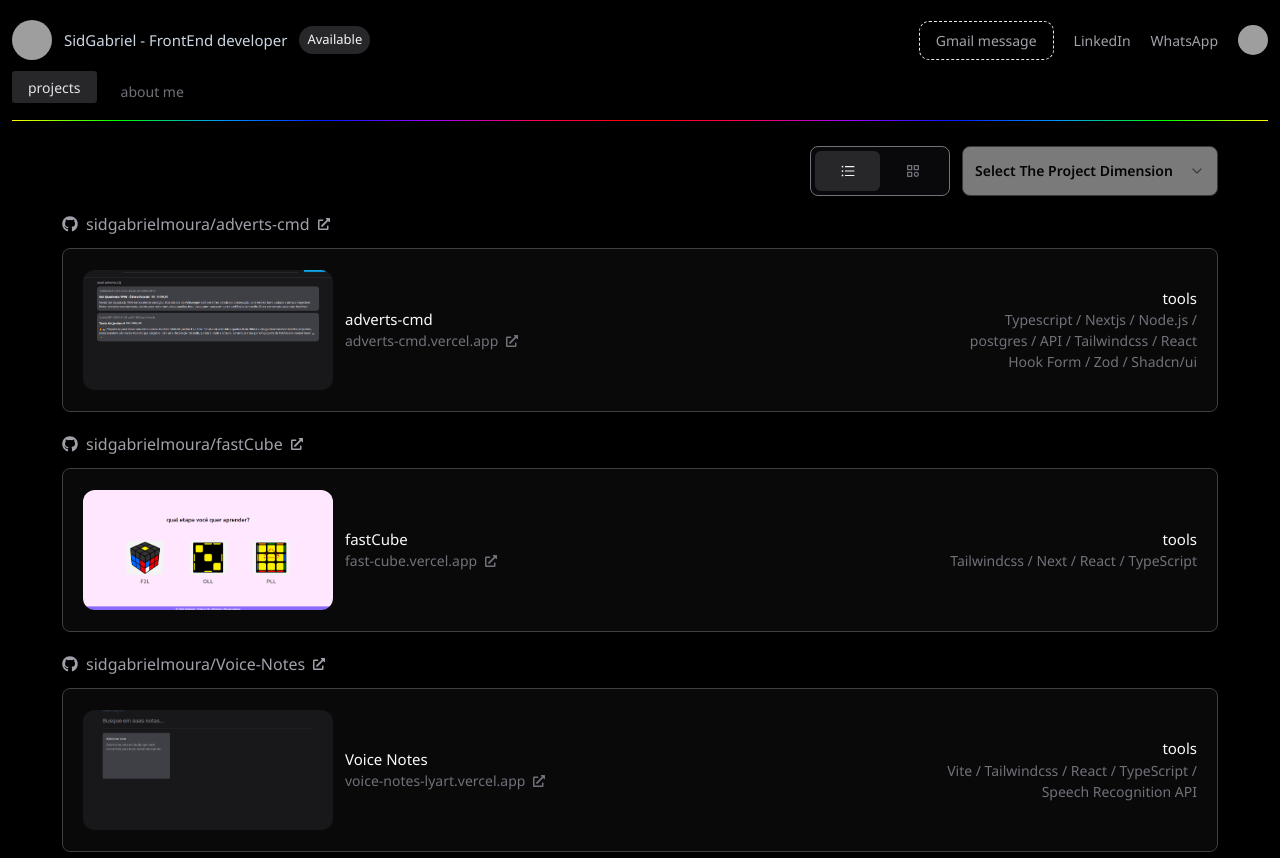
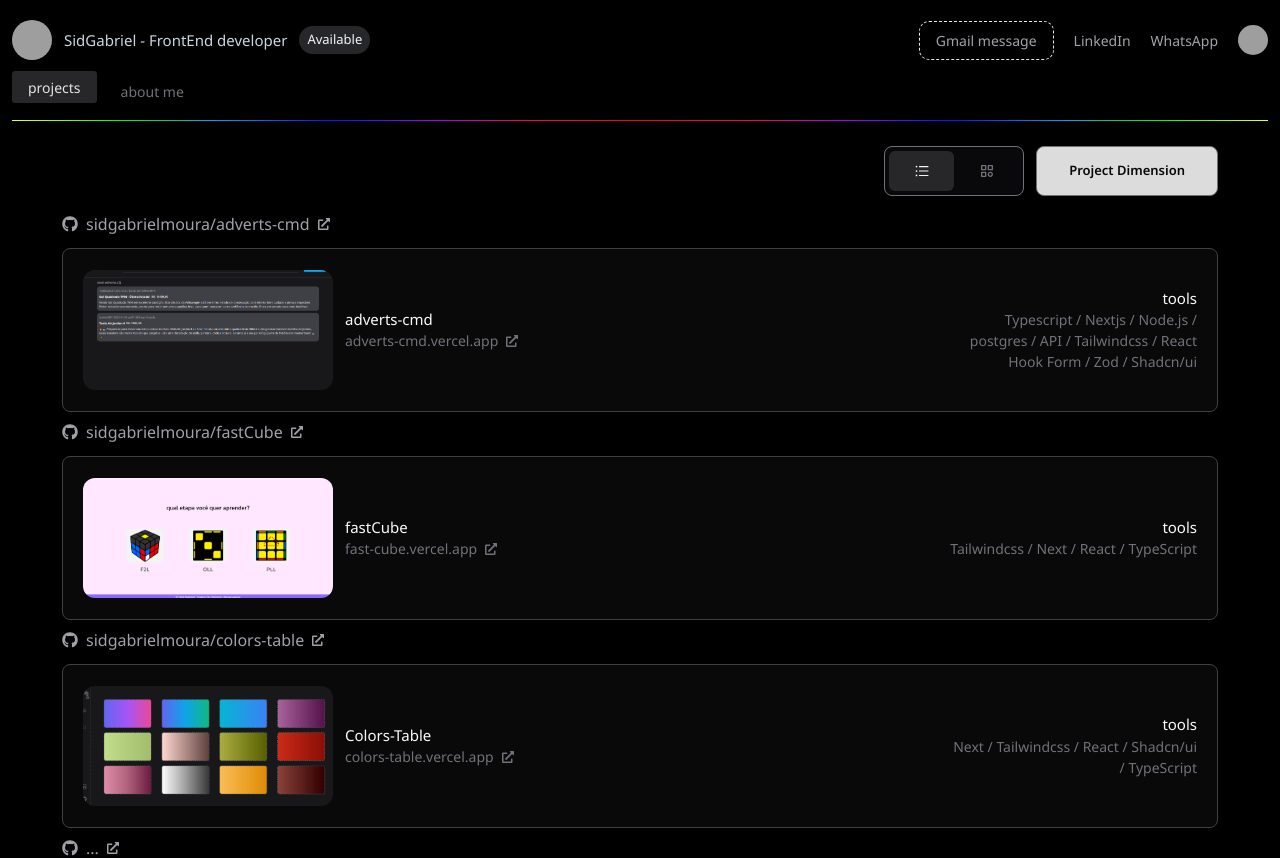
Before and after one commit to sidgabrielmoura/portfolioSidGabriel, a Next.js app: page / in a window 1280 px wide. Shown: the top 858 px of the page. Built offline with nearby package versions, Linux system fonts and the light colour scheme; grey boxes are pictures that could not be loaded.

Commit message:
layout: some layouts configurations changeds; feat: feature to big and small projects added

```diff
--- a/src/components/siteComponents/cardsProjectArea.tsx
+++ b/src/components/siteComponents/cardsProjectArea.tsx
@@ -23,11 +23,11 @@
 
                 <div className={`h-full w-full flex items-center gap-3 ${layout === 'category' ? 'flex-col' : ''}`}>
 
-                    <div className={`${imageUrl ? `${imageUrl} bg-cover bg-center rounded-xl hidden md:block ${layout === 'category' ? 'w-full h-[200px]' : 'min-w-[250px] h-[120px]'}`
-                    : `h-[70px] w-[200px] bg-cover bg-center rounded-xl hidden bg-zinc-400 animate-pulse md:block ${layout === 'category' ? 'w-full h-[200px]' : 'min-w-[200px] h-[100px]'}`}`} />
+                    <div className={`${imageUrl ? `${imageUrl} bg-cover bg-center rounded-xl hidden md:block ${layout === 'category' ? 'w-full min-h-[200px]' : 'min-w-[250px] h-[120px]'}`
+                    : `h-[70px] w-[200px] bg-cover bg-center rounded-xl hidden bg-zinc-400 animate-pulse md:block ${layout === 'category' ? 'w-full min-h-[200px]' : 'min-w-[250px] h-[100px]'}`}`} />
 
-                    <div className={`flex justify-between items-start w-full flex-col ${layout === 'category' ? 'lg:flex-col lg:items-start' : 'md:flex-row md:items-center'}`}>
-                        <div className="h-full flex justify-center flex-col ">
+                    <div className={`flex items-start w-full h-full flex-col justify-center ${layout === 'category' ? 'lg:flex-col lg:items-start lg:justify-center' : 'md:flex-row md:items-center md:justify-between'}`}>
+                        <div className="flex justify-center flex-col ">
                             <h1 className="text-zinc-50 text-[14px]
                             md:text-[15px]">{projectName}</h1>
                             <p className="text-zinc-500 hover:text-zinc-300
@@ -38,8 +38,8 @@
                         <div className={`flex justify-center flex-col ${layout === 'category' ? 'lg:text-start' : 'md:text-end'}`}>
                             <h1 className="text-zinc-50 text-[14px]
                             md:text-[15px]">tools</h1>
-                            <p className="text-zinc-500 cursor-default transition-colors duration-300 max-w-[250px] text-[12px]
-                            md:text-[14px]">{tools}</p>
+                            <p className={`text-zinc-500 cursor-default transition-colors duration-300 text-[12px]
+                            md:text-[14px] ${layout === 'category' ? 'w-full' : 'max-w-[250px]'}`}>{tools}</p>
                         </div>
                     </div>
                 </div>
--- a/src/components/siteComponents/projectsPage.tsx
+++ b/src/components/siteComponents/projectsPage.tsx
@@ -5,7 +5,7 @@
 import { LayoutConfigButtons } from "./layoutConfigButtons";
 
 export function ProjectsComp() {
-    const projects = [
+    const smallProjects = [
         {
             hrefGit: "https://github.com/sidgabrielmoura/adverts-cmd",
             linkGitName: "sidgabrielmoura/adverts-cmd",
@@ -25,6 +25,18 @@
             tools: "Tailwindcss / Next / React / TypeScript",
         },
         {
+            hrefGit: "https://github.com/sidgabrielmoura/colors-table",
+            linkGitName: "sidgabrielmoura/colors-table",
+            imageUrl: "bg-[url(../assets/colors-table.png)]",
+            projectName: "Colors-Table",
+            linkProjectView: "https://colors-table.vercel.app",
+            linkProjectName: "colors-table.vercel.app",
+            tools: "Next / Tailwindcss / React / Shadcn/ui / TypeScript",
+        },
+    ]
+
+    const bigProjects = [
+        {
             hrefGit: "https://github.com/sidgabrielmoura/Voice-Notes",
             linkGitName: "sidgabrielmoura/Voice-Notes",
             imageUrl: "bg-[url(../assets/voice-notes.png)]",
@@ -33,57 +45,100 @@
             linkProjectName: "voice-notes-lyart.vercel.app",
             tools: "Vite / Tailwindcss / React / TypeScript / Speech Recognition API",
         },
-        {
-            hrefGit: "https://github.com/sidgabrielmoura/colors-table",
-            linkGitName: "sidgabrielmoura/colors-table",
-            imageUrl: "bg-[url(../assets/colors-table.png)]",
-            projectName: "Colors-Table",
-            linkProjectView: "https://colors-table.vercel.app",
-            linkProjectName: "colors-table.vercel.app",
-            tools: "Next / Tailwindcss / React / Shadcn/ui / TypeScript",
-        },
-    ];
+    ]
 
-    const [layout, setLayout] = useState<'bars' | 'category'>('bars');
+    const [layout, setLayout] = useState<'bars' | 'category'>('bars')
+    const [selectedOption, setSelectedOption] = useState<'Small Projects' | 'Big Projects'>('Small Projects')
 
     useEffect(() => {
-        const savedLayout = localStorage.getItem("configLayout") as 'bars' | 'category';
-        if (savedLayout) setLayout(savedLayout);
-    }, []);
+        const savedLayout = localStorage.getItem("configLayout") as 'bars' | 'category'
+        if (savedLayout) setLayout(savedLayout)
+    }, [])
 
     const updateLayout = (newLayout: 'bars' | 'category') => {
         setLayout(newLayout);
-        localStorage.setItem("configLayout", newLayout);
+        localStorage.setItem("configLayout", newLayout)
     };
+
+    const [modalIsShowing, setModalIsShowing] = useState(false)
+    const toogleModal = () => setModalIsShowing(!modalIsShowing)
+
+    const selectOption = (option: 'Small Projects' | 'Big Projects') => {
+        setSelectedOption(option)
+    }
 
     return (
         <section className="grid gap-3 py-5 lg:px-[50px] lg:py-[25px]">
             <div className="flex max-sm:flex-col items-center justify-end w-full md:gap-3 gap-2">
-                <LayoutConfigButtons onUpdateLayout={updateLayout}/>
+                <LayoutConfigButtons onUpdateLayout={updateLayout} />
 
-                <Select disabled>
-                    <SelectTrigger className="h-[50px] bg-zinc-100 border border-zinc-500
-                    rounded-[8px] font-semibold capitalize text-[13px] w-full truncate p-2
-                    sm:w-1/2 lg:text-[14px] lg:p-3 lg:w-[20vw]">
-                        <div>select the project dimension</div>
-                    </SelectTrigger>
-                    <SelectContent className="bg-zinc-900">
-                        <SelectGroup className="text-zinc-200">
-                            <SelectItem value="small">Small</SelectItem>
-                            <SelectItem value="medium">Medium</SelectItem>
-                            <SelectItem value="big">Big</SelectItem>
-                        </SelectGroup>
-                    </SelectContent>
-                </Select>
+                <main className="relative w-full md:w-auto">
+                    <section className="h-[50px] bg-zinc-100/90 border border-zinc-500 px-8 cursor-pointer
+                    rounded-[8px] font-semibold capitalize text-[13px] w-full truncate p-2 flex items-center" onClick={toogleModal}>
+                        <div>project dimension</div>
+                    </section>
+
+                    {modalIsShowing && (
+                        <section
+                            className={`absolute text-zinc-50 w-full bg-zinc-800 flex flex-col mt-4 rounded-2xl overflow-hidden border border-zinc-600 z-[999]`}
+                        >
+                            {/* <span className="cursor-pointer hover:bg-zinc-700 py-3 px-4">Small</span>
+                            <span className="cursor-pointer hover:bg-zinc-700 py-3 px-4">Big</span> */}
+
+                            {['Small Projects', 'Big Projects'].map((option) => (
+                                <div
+                                    key={option}
+                                    className={`cursor-pointer hover:bg-zinc-700 py-3 px-4 flex justify-between items-center`}
+                                    onClick={() => selectOption(option as 'Small Projects' | 'Big Projects')}
+                                >
+                                    <span>{option}</span>
+                                    {selectedOption === option && (
+                                        <svg
+                                            xmlns="http://www.w3.org/2000/svg"
+                                            className="h-5 w-5 text-green-500"
+                                            fill="none"
+                                            viewBox="0 0 24 24"
+                                            stroke="currentColor"
+                                        >
+                                            <path
+                                                strokeLinecap="round"
+                                                strokeLinejoin="round"
+                                                strokeWidth="2"
+                                                d="M5 13l4 4L19 7"
+                                            />
+                                        </svg>
+                                    )}
+                                </div>
+                            ))}
+                        </section>
+                    )}
+                </main>
             </div>
 
             {/* Cards */}
-            <div className={`grid grid-cols-1 grid-flow-row gap-5 mt-1 w-full ${layout === 'category' ? 'lg:grid-cols-3 md:grid-cols-2 grid-cols-1' : ''}`}>
-                {projects.map((project, index) => (
-                    <section className="text-zinc-200 w-full flex flex-col gap-3 min-h-[200px]" key={index}>
-                        <ProjectCards {...project} layout={layout}/>
-                    </section>
-                ))}
+            <div
+                className={`grid gap-2 mt-1 w-full ${layout === 'category' ? 'lg:grid-cols-3 md:grid-cols-2' : 'grid-cols-1'
+                    }`}
+            >
+                {selectedOption === 'Small Projects' &&
+                    smallProjects.map((project, index) => (
+                        <section
+                            className="text-zinc-200 w-full flex flex-col gap-3 min-h-[200px]"
+                            key={index}
+                        >
+                            <ProjectCards {...project} layout={layout} />
+                        </section>
+                    ))}
+
+                {selectedOption === 'Big Projects' &&
+                    bigProjects.map((project, index) => (
+                        <section
+                            className="text-zinc-200 w-full flex flex-col gap-3 min-h-[200px]"
+                            key={index}
+                        >
+                            <ProjectCards {...project} layout={layout} />
+                        </section>
+                    ))}
 
                 {[1, 2].map((_, index) => (
                     <section className="text-zinc-200 w-full flex flex-col gap-3" key={`placeholder-${index}`}>
```
